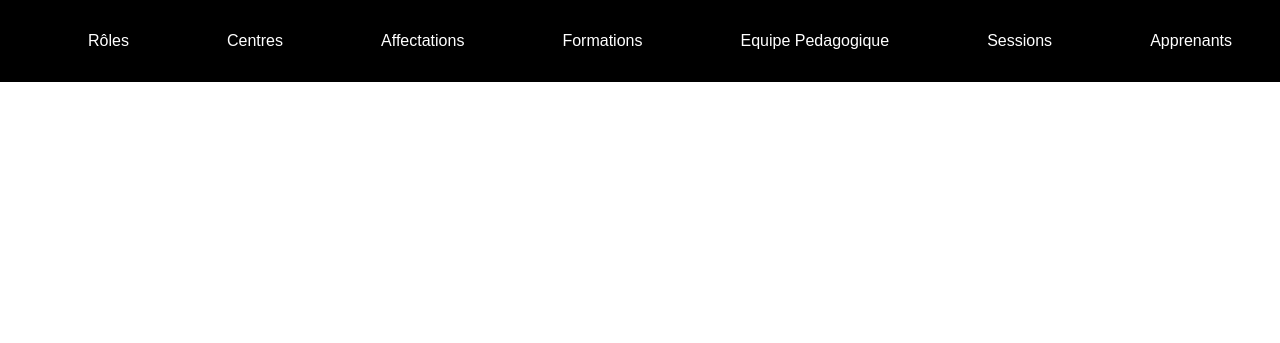
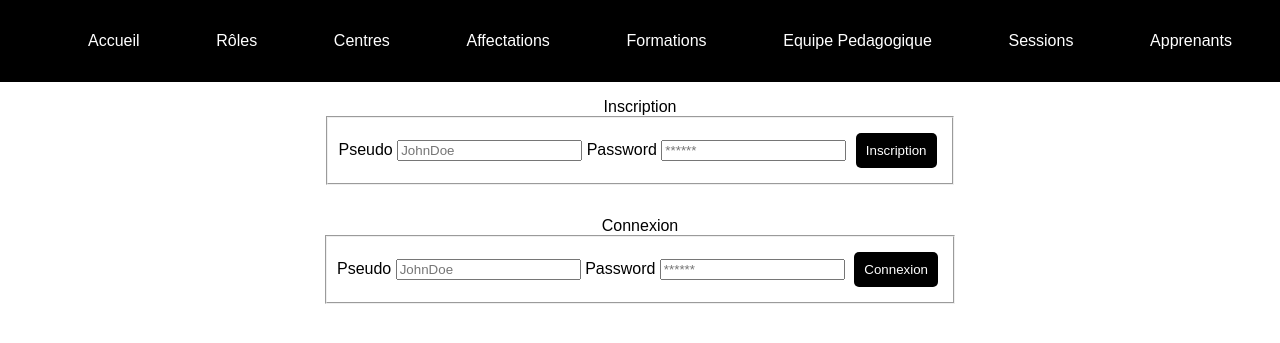
Before and after one commit to CyrilleDeletre/project_afci_bdd, a PHP site: page /index.php?page=home in a window 1280 px wide. Shown: the top 343 px of the page. Run offline with PHP 8.4, Linux system fonts and the light colour scheme.

Commit message:
interface utilisateur

```diff
--- a/php/css/style.css
+++ b/php/css/style.css
@@ -2,7 +2,7 @@ body {
     margin: 0;
     padding: 0;
 }
-h1,h2,a,button,td, fieldset{
+h1,h2,a,button,td, fieldset, legend{
     font-family: Arial, Helvetica, sans-serif;
 }
 h1, h2, fieldset{
@@ -38,7 +38,16 @@ form{
     padding: 1rem;
 }
 
+.user{
+    border-radius: 5px;
+    padding: 10px;
+    background-color: black;
+    cursor: pointer;
 
+}
+.user:hover{
+    color: blueviolet;
+}
 .modifier{
     background-color: rgb(0, 115, 255);
     color: white !important;
--- a/php/header.php
+++ b/php/header.php
@@ -1,6 +1,7 @@
 <header>
     <nav>
         <ul>
+            <li><a href="?page=home">Accueil</a></li>
             <li><a href="?page=roles">Rôles</a></li>
             <li><a href="?page=centres">Centres</a></li>
             <li><a href="?page=affectations">Affectations</a></li>
--- a/php/index.php
+++ b/php/index.php
@@ -5,7 +5,7 @@
     <meta charset="UTF-8">
     <meta name="viewport" content="width=device-width, initial-scale=1.0">
     <title>Gestion AFCI</title>
-    <link rel="stylesheet" href="css/style.css?">
+    <link rel="stylesheet" href="/css/style.css?v=<?php echo time(); ?>">
 </head>
 
 <body>
@@ -20,7 +20,71 @@
     include 'equipe_pedagogique.php';
     include 'sessions.php';
     include 'apprenants.php';
+
+    if (isset($_GET["page"]) && $_GET["page"] == "home") {
     ?>
+    <form method="POST">
+        <legend>Inscription</legend>
+        <fieldset>
+            <label for="identifiantSignIN">Pseudo</label>
+            <input type="text" name="identifiantSignIN" id="identifiantSignIN" placeholder="JohnDoe">
+
+            <label for="passwordSignIN">Password</label>
+            <input type="password" name="passwordSignIN" id="passwordSignIN" placeholder="******">
+
+            <button type="submit" name="signInSubmit" class="user">Inscription</button>
+        </fieldset>
+    </form>
+
+    <form method="POST">
+        <legend>Connexion</legend>
+        <fieldset>
+            <label for="identifiantLogIN">Pseudo</label>
+            <input type="text" name="identifiantLogIN" id="identifiantLogIN" placeholder="JohnDoe">
+
+            <label for="passwordLogIN">Password</label>
+            <input type="password" name="passwordLogIN" id="passwordLogIN" placeholder="******">
+
+            <button type="submit" name="submitLogIN" class="user">Connexion</button>
+    </form>
+    </fieldset>
+    <?php
+
+if (isset($_POST['signInSubmit'])) {
+    $identifiantSignIN = $_POST['identifiantSignIN'];
+    $passwordSignIN = $_POST['passwordSignIN'];
+
+    $sqlCreateUser = "INSERT INTO `users`(`identifiant`, `password`) VALUES (?, ?)";
+    $stmt = $bdd->prepare($sqlCreateUser);
+    $hashedPassword = password_hash($passwordSignIN, PASSWORD_DEFAULT);
+    $stmt->execute([$identifiantSignIN, $hashedPassword]);
+    echo "Votre compte a bien été créé.";
+}
+
+if (isset($_POST['submitLogIN'])) {
+    $identifiantLogIN = $_POST['identifiantLogIN'];
+    $passwordLogIN = $_POST['passwordLogIN'];
+
+    $sqlLogUser = "SELECT * FROM `users` WHERE `identifiant` = ?";
+    $stmt = $bdd->prepare($sqlLogUser);
+    $stmt->execute([$identifiantLogIN]);
+    $user = $stmt->fetch(PDO::FETCH_ASSOC);
+
+    if ($user) {
+        if (password_verify($passwordLogIN, $user['password'])) {
+            echo "Vous êtes connecté.";
+        } else {
+            echo "Identifiants invalides.";
+        }
+    } else {
+        echo "Identifiants invalides.";
+    }
+}
+}
+?>
+
+
+
 
 </body>
 
```
Lines whose indentation alone changed are shown as unchanged.
